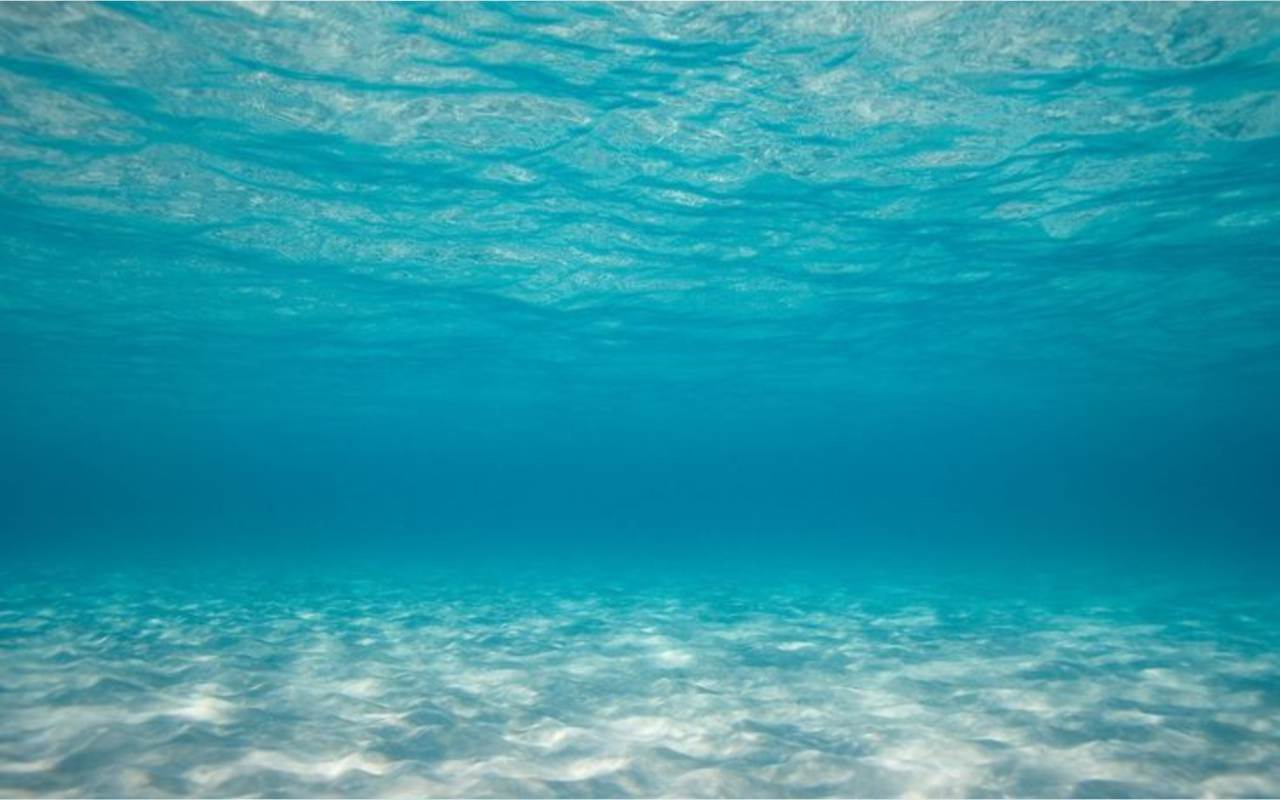
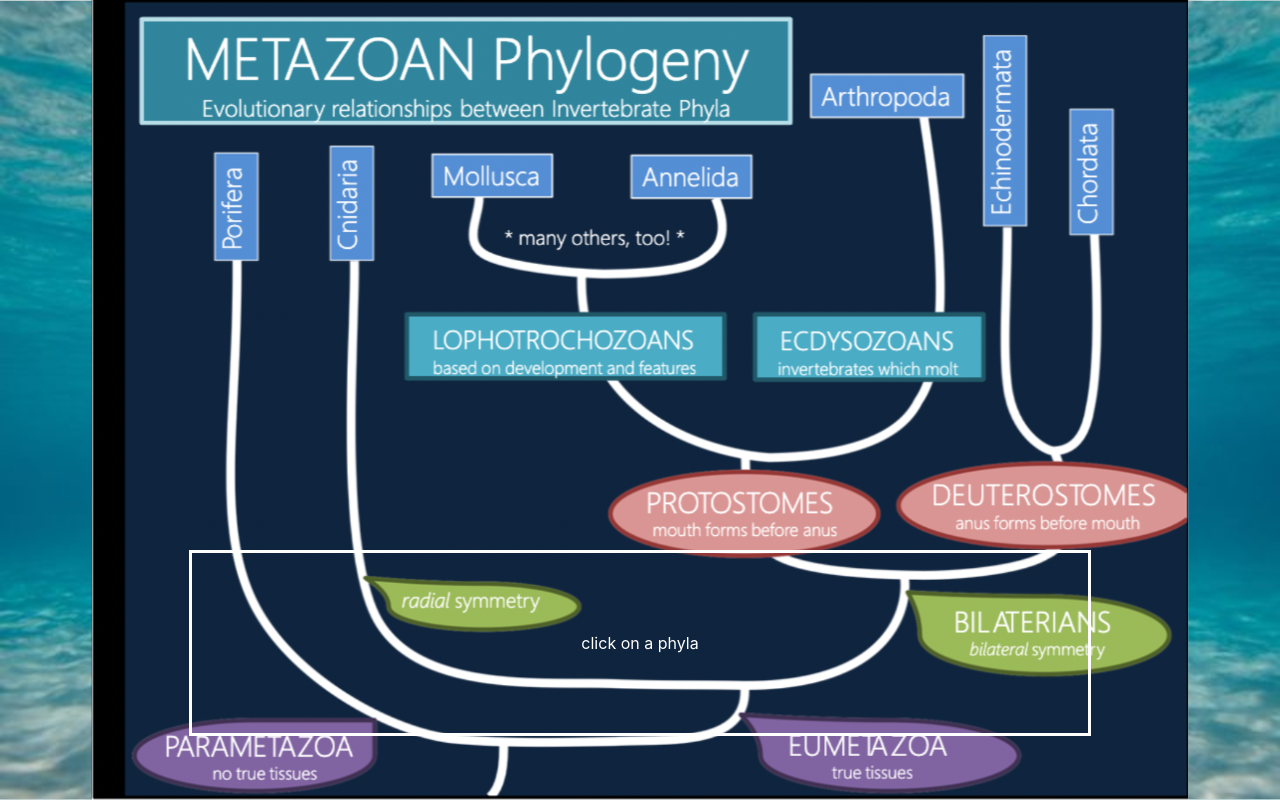
Before and after one commit to brandonwu32/EPS82, a React (Create React App) app: page / in a window 1280 px wide. Built offline with nearby package versions, Linux system fonts and the light colour scheme.

Commit message:
feat: text box feature

```diff
--- a/src/App.css
+++ b/src/App.css
@@ -1,11 +1,114 @@
 .App {
-  width: 100%;
+  width: 100vw;
   height: 100vh;
   overflow-x: hidden;
   overflow-y: hidden;
+  display: flex;
+  flex-direction: column;
+  align-items: center;
+  justify-content: center;
 }
 
 .background {
+  position: fixed;
+  width: 100vw;
+  height: 100vh;
+  padding: none;
+
+}
+
+.family {
   width: 100%;
   height: 100%;
+  position: fixed;
+  z-index: 2;
 }
+
+.textbox {
+  position: absolute;
+  width: 70%;
+  text-align: center;
+  justify-content: center;
+  color: white;
+  z-index: 3;
+  bottom: 0%;
+  padding-bottom: 5%;
+  padding-top: 5%;
+  margin-bottom: 5%;
+  border: solid;
+  border-color: white;
+  display: flex;
+}
+
+.porifera {
+  position: fixed;
+  width: 20%;
+  height: auto;
+  z-index: 5;
+  left: 18%;
+  top: 14%;
+}
+
+.cnidaria {
+  position: fixed;
+  width: 20%;
+  height: auto;
+  z-index: 5;
+  left: 27%;
+  top: 14%;
+}
+
+.mollusca {
+  position: fixed;
+  width: 20%;
+  height: auto;
+  z-index: 5;
+  left: 36%;
+  top: 14%;
+}
+
+.annelida {
+  position: fixed;
+  width: 20%;
+  height: auto;
+  z-index: 5;
+  left: 49.5%;
+  top: 14%;
+}
+
+.arthropoda {
+  position: fixed;
+  width: 24%;
+  height: auto;
+  z-index: 5;
+  left: 62%;
+  top: 6%;
+}
+
+.echinodermata {
+  position: fixed;
+  width: 15%;
+  height: auto;
+  z-index: 5;
+  left: 72%;
+  top: 6%;
+}
+
+.chordata {
+  position: fixed;
+  width: 15%;
+  height: auto;
+  z-index: 5;
+  left: 78.5%;
+  top: 6%;
+}
+
+.button {
+  font-size: 12pt;
+  width: 40%;
+  height: 20vh;
+  background-color: rgba(255, 255, 255, 0);
+  border: none;
+}
+
+.button:hover {cursor: pointer}
--- a/src/App.js
+++ b/src/App.js
@@ -1,5 +1,7 @@
 import './App.css';
 import Background from './static/ocean_background.svg';
+import Family from './static/family.svg';
+import { useState } from 'react';
 
 function App() {
   /* Each metazoa will be a button that will toggle something like a menu that appears from the side and gives a description
@@ -9,9 +11,44 @@ function App() {
 
       Each menu components should use the same css file to make life easier. We can also have all the menu come from the same js file
       just that the component passes in props for things like animals in the family, features etc.. */
+  const poriferaDescription = "There are over 1,000 species of Porifera. Some notable features is that they have no true tissue no digestive or circulatory system. They're suspension feeders, and can be made out of glass or calcium carbonate";
+  const cnidariaDescription = "";
+  const molluscaDescription = "";
+  const annelidaDescription = "";
+  const arthropodaDescription = "";
+  const echinodermataDescription = "";
+  const chordataDescription = "";
+
+  const [currentDisplay, setCurrentDisplay] = useState("click on a phyla");
+
   return (
     <div className="App">
       <img className = "background" src = {Background} alt = "none"></img>
+      <img className = "family" src = {Family} alt = "none"></img>
+      <div className="porifera">
+        <button className = "button" onClick={() => setCurrentDisplay(poriferaDescription)}></button>
+      </div>
+      <div className="cnidaria">
+        <button className = "button" onClick={() => setCurrentDisplay(cnidariaDescription)}></button>
+      </div>
+      <div className="mollusca">
+        <button className = "button" onClick={() => setCurrentDisplay(molluscaDescription)}></button>
+      </div>
+      <div className="annelida">
+        <button className = "button" onClick={() => setCurrentDisplay(annelidaDescription)}></button>
+      </div>
+      <div className="arthropoda">
+        <button className = "button" onClick={() => setCurrentDisplay(arthropodaDescription)}></button>
+      </div>
+      <div className="echinodermata">
+        <button className = "button" onClick={() => setCurrentDisplay(echinodermataDescription)}></button>
+      </div>
+      <div className="chordata">
+        <button className = "button" onClick={() => setCurrentDisplay(chordataDescription)}></button>
+      </div>
+      <div className = "textbox">
+        <p>{currentDisplay}</p>
+      </div>
     </div>
   );
 }
```
Also changed, not shown: src/descriptions/description.js (deleted, +0 -9 lines), src/descriptions/description.css (deleted), src/static/family.svg (added).
